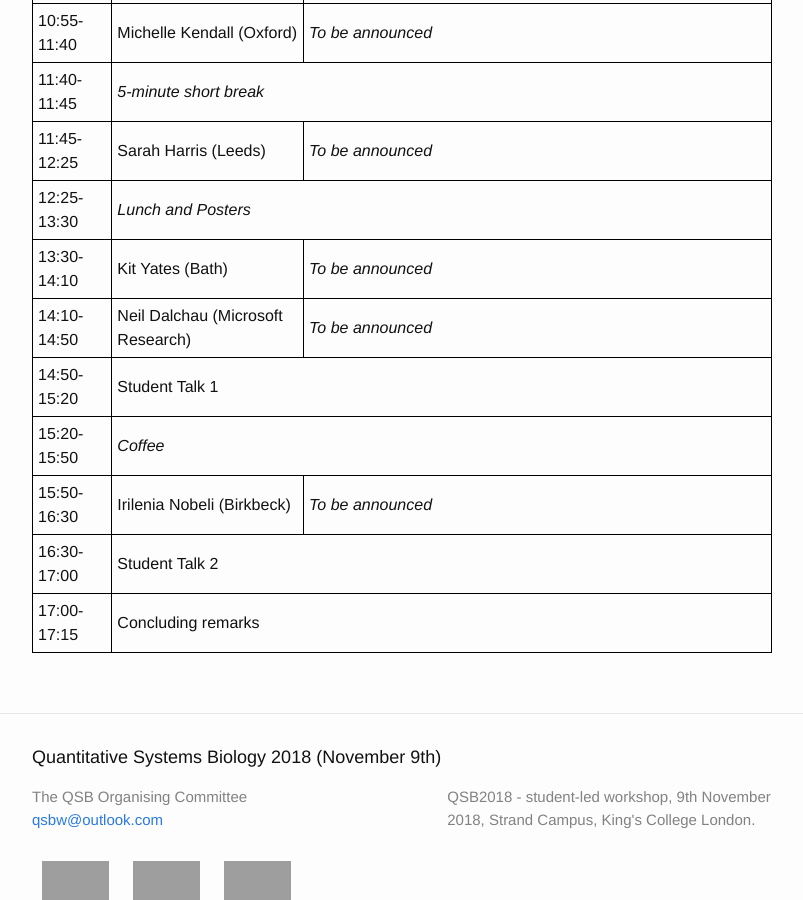
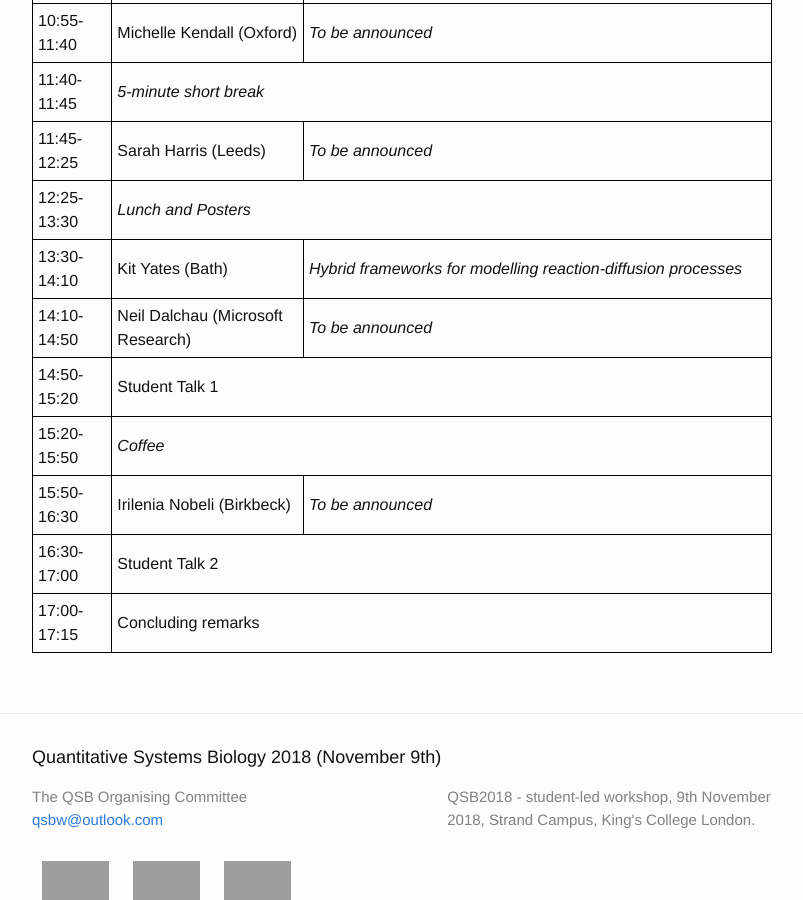
Before and after one commit to qsbworkshop/qsb2019, a Jekyll site: the page built from docs/programme.md, in a window 1280 px wide and 900 px high, scrolled down 1121 px. Shown: the whole window, without its empty margins (238-1041 px from the left). Built offline with Jekyll 4.4.1, drawn with Linux system fonts in a browser that asks for light colours.

Commit message:
Update programme.md

```diff
--- a/docs/programme.md
+++ b/docs/programme.md
@@ -74,7 +74,7 @@ th {
   <tr>
     <td>13:30-14:10</td>
     <td>Kit Yates (Bath)</td>
-    <td><i>To be announced</i></td>
+    <td><i>Hybrid frameworks for modelling reaction-diffusion processes</i></td>
   </tr>
   <tr>
     <td>14:10-14:50</td>
```
